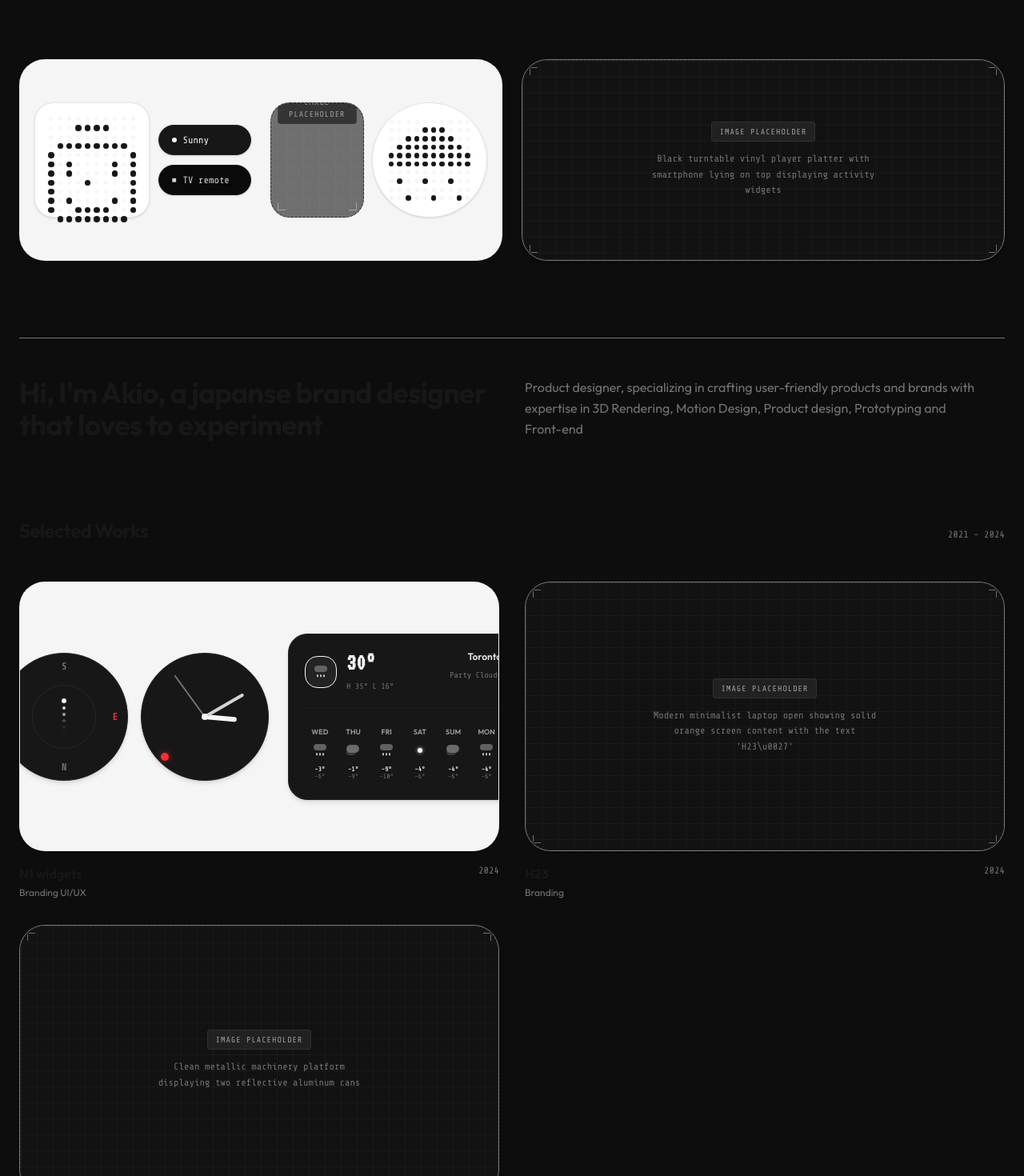
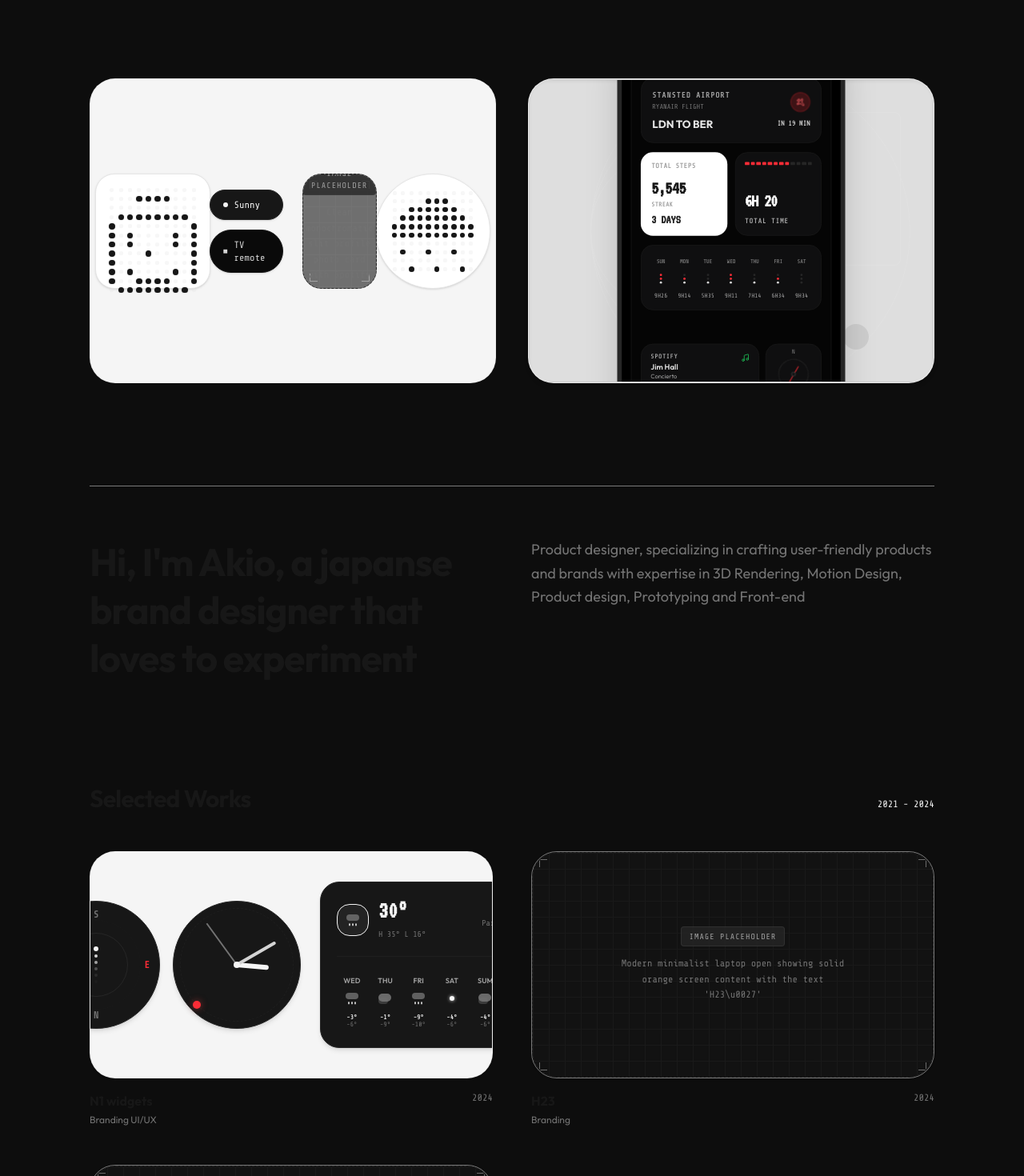
Before and after one commit to AyShakya/Portfolio-AyushShakya, a React (Vite) app: page / in a window 1280 px wide. Shown: the part 740-2210 px from the top of the page at 80% size. Built offline with nearby package versions, Linux system fonts and the light colour scheme.

Commit message:
feat(home): make layout full-bleed and integrate interactive PhoneWidgetDashboard

```diff
--- a/src/pages/Home.jsx
+++ b/src/pages/Home.jsx
@@ -8,6 +8,7 @@ import CompassWidget from '../components/CompassWidget';
 import ClockWidget from '../components/ClockWidget';
 import WeatherWidget from '../components/WeatherWidget';
 import ImagePlaceholder from '../components/ImagePlaceholder';
+import PhoneWidgetDashboard from '../components/PhoneWidgetDashboard';
 
 export default function Home() {
   const [data, setData] = useState(null);
@@ -29,7 +30,7 @@ export default function Home() {
   const { bio, experiences, works } = data;
 
   return (
-    <div className="w-full max-w-7xl mx-auto px-6 py-6 md:py-10 transition-colors duration-300">
+    <div className="w-full px-6 sm:px-12 md:px-16 lg:px-20 xl:px-28 2xl:px-36 py-6 md:py-10 transition-colors duration-300">
 
       {/* HERO SECTION */}
       <section className="relative flex flex-col items-center justify-between min-h-[45vh] pt-6 pb-8">
@@ -45,7 +46,7 @@ export default function Home() {
       </section>
 
       {/* INTERACTIVE COMPONENT GRID */}
-      <section className="grid grid-cols-1 lg:grid-cols-2 gap-6 my-10 items-stretch">
+      <section className="grid grid-cols-1 lg:grid-cols-2 gap-6 xl:gap-10 my-10 xl:my-16 items-stretch">
 
         {/* Left Card: Light Gray Container with Interactive Panels */}
         <div className="bg-neutral-100 dark:bg-neutral-900/30 rounded-[32px] p-6 md:p-8 flex items-center justify-center border border-neutral-200/50 dark:border-neutral-900 transition-colors">
@@ -84,37 +85,34 @@ export default function Home() {
           </div>
         </div>
 
-        {/* Right Card: Turntable Mockup & Phone Dashboard Placeholder */}
-        <div className="group rounded-[32px] overflow-hidden border border-neutral-200/50 dark:border-neutral-900/60 shadow-md flex items-stretch">
-          <ImagePlaceholder
-            description="Black turntable vinyl player platter with smartphone lying on top displaying activity widgets"
-            className="w-full h-full !min-h-[250px] !rounded-[32px]"
-          />
+        {/* Right Card: Turntable Mockup & Phone Dashboard */}
+        <div className="group rounded-[32px] overflow-hidden border border-neutral-200/50 dark:border-neutral-900/60 shadow-md flex items-stretch bg-neutral-100 dark:bg-neutral-900/30">
+          <PhoneWidgetDashboard />
         </div>
 
       </section>
 
       {/* BIO SECTION */}
-      <section className="grid grid-cols-1 md:grid-cols-2 gap-8 my-16 md:my-24 text-left border-t border-neutral-200/50 dark:border-neutral-900 pt-12">
-        <h2 className="text-3xl md:text-4xl font-bold tracking-tight text-neutral-900 dark:text-neutral-100">
+      <section className="grid grid-cols-1 md:grid-cols-2 gap-8 xl:gap-12 my-16 md:my-24 xl:my-32 text-left border-t border-neutral-200/50 dark:border-neutral-900 pt-12 xl:pt-16">
+        <h2 className="text-3xl md:text-4xl xl:text-5xl 2xl:text-6xl font-bold tracking-tight text-neutral-900 dark:text-neutral-100 leading-tight">
           {bio.tagline}
         </h2>
-        <p className="text-sm md:text-base leading-relaxed text-neutral-500 font-sans max-w-xl">
+        <p className="text-sm md:text-base xl:text-lg leading-relaxed text-neutral-500 font-sans max-w-xl xl:max-w-2xl">
           {bio.description}
         </p>
       </section>
 
       {/* SELECTED WORKS SECTION */}
-      <section className="my-16 text-left">
+      <section className="my-16 xl:my-24 text-left">
         <div className="flex items-baseline justify-between mb-8 md:mb-12">
-          <h2 className="text-xl md:text-2xl font-bold text-neutral-900 dark:text-neutral-100 tracking-tight">
+          <h2 className="text-xl md:text-2xl xl:text-3xl font-bold text-neutral-900 dark:text-neutral-100 tracking-tight">
             Selected Works
           </h2>
-          <span className="text-xs font-mono text-neutral-500">2021 - 2024</span>
+          <span className="text-xs font-mono text-neutral-550">2021 - 2024</span>
         </div>
 
         {/* Works Grid */}
-        <div className="grid grid-cols-1 lg:grid-cols-2 gap-8">
+        <div className="grid grid-cols-1 lg:grid-cols-2 gap-8 xl:gap-12 2xl:gap-16">
 
           {/* Card 1: N1 Widgets (Interactive widgets) */}
           <Link to="/works/n1-widgets" className="group block">
@@ -163,7 +161,7 @@ export default function Home() {
       </section>
 
       {/* EXPERIENCES & PLAYGROUND SECTION */}
-      <section className="grid grid-cols-1 lg:grid-cols-3 gap-12 my-20 border-t border-neutral-200/50 dark:border-neutral-900 pt-16 text-left">
+      <section className="grid grid-cols-1 lg:grid-cols-3 gap-12 xl:gap-16 my-20 xl:my-32 border-t border-neutral-200/50 dark:border-neutral-900 pt-16 xl:pt-20 text-left">
 
         {/* Left Column: Playground Link */}
         <div className="lg:col-span-1 flex flex-col justify-between gap-4">
@@ -179,7 +177,7 @@ export default function Home() {
         {/* Right Columns: Description & Experiences Timeline */}
         <div className="lg:col-span-2 flex flex-col gap-10">
           {/* Repeated bio description as seen in screenshots */}
-          <p className="text-sm md:text-base leading-relaxed text-neutral-500 font-sans max-w-2xl">
+          <p className="text-sm md:text-base xl:text-lg leading-relaxed text-neutral-500 font-sans max-w-2xl xl:max-w-3xl">
             {bio.description}
           </p>
 
```
